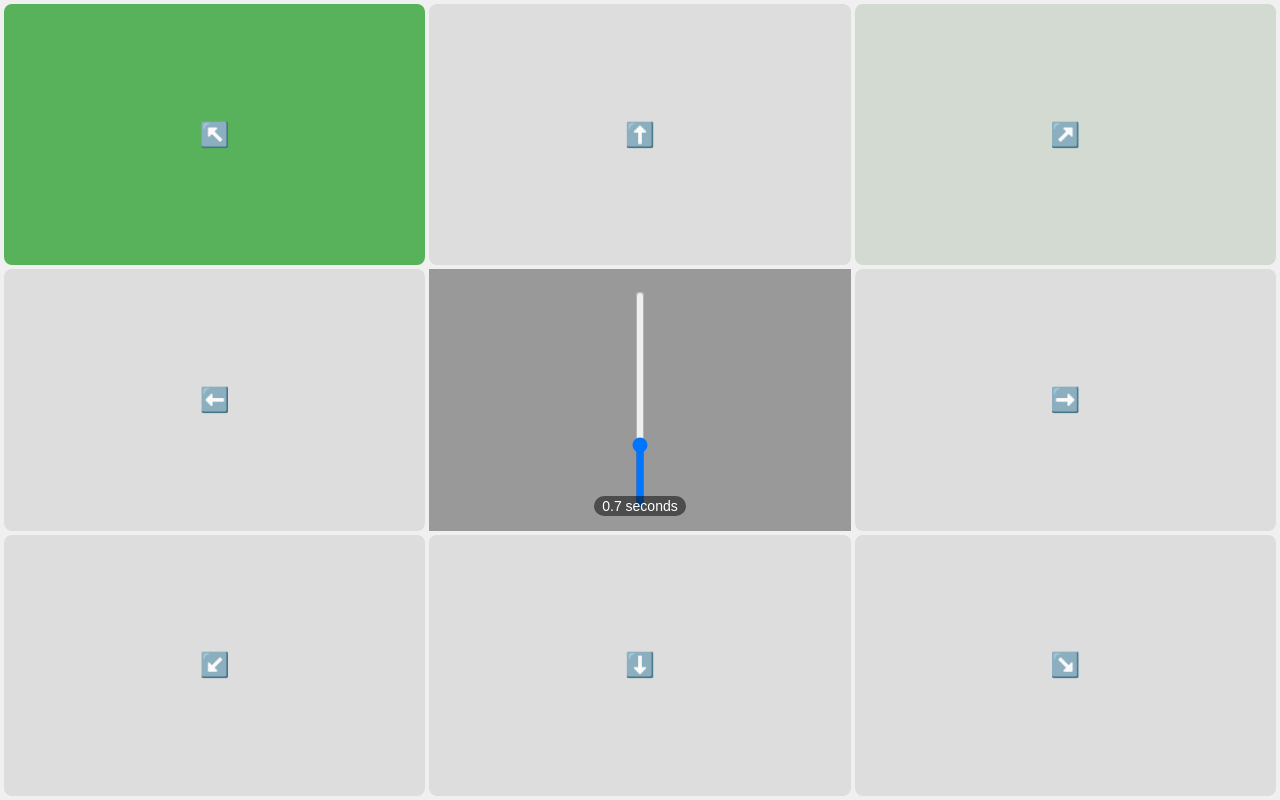
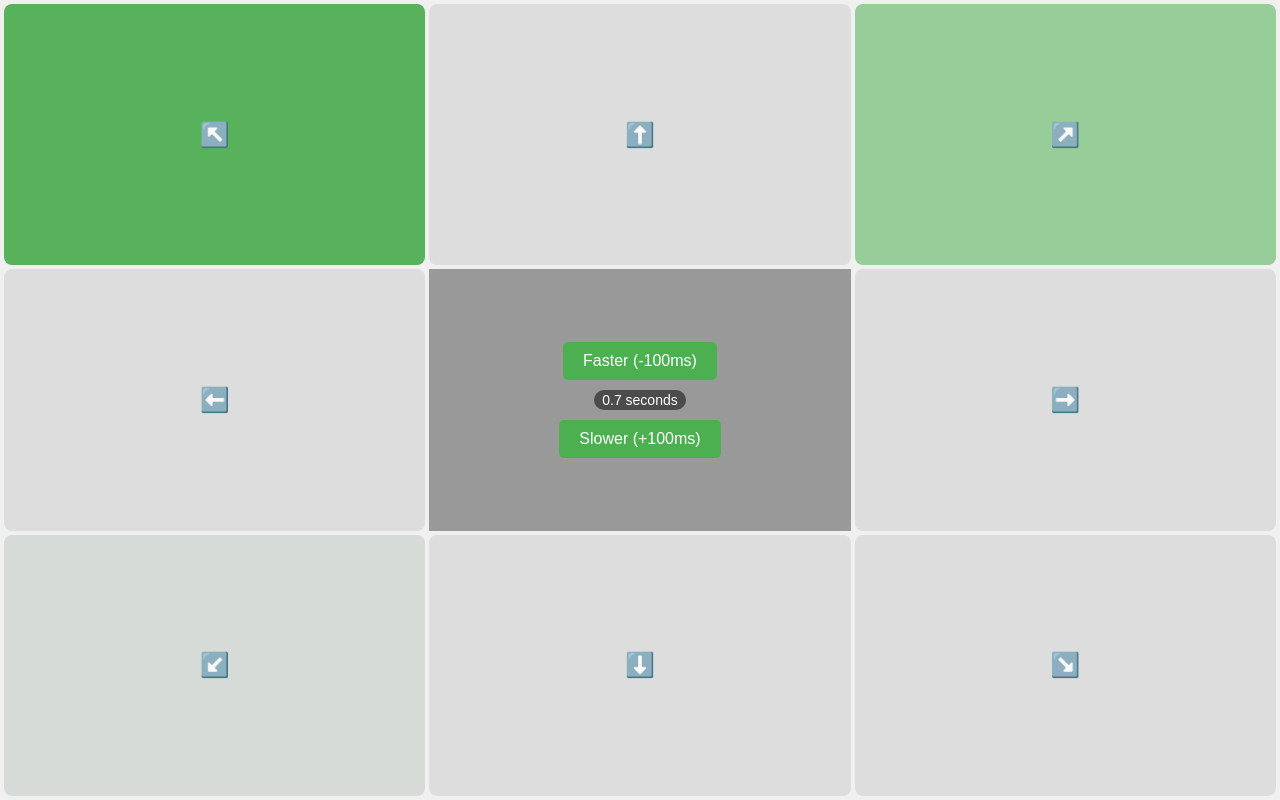
Before and after one commit to nicholasRutherford/shuffler, a plain HTML site: page index.html in a window 1280 px wide. Drawn offline with Linux system fonts and the light colour scheme.

Commit message:
Replace slider with buttons and add a trail

```diff
--- a/index.html
+++ b/index.html
@@ -5,7 +5,7 @@
     <style>
       body {
         margin: 0;
-        height: 100vh;
+        height: 100dvh;
         display: flex;
         flex-direction: column;
         font-family: Arial, sans-serif;
@@ -38,6 +38,11 @@
         color: white;
       }
 
+      .previous {
+        background: rgba(76, 175, 80, 0.5);
+        color: white;
+      }
+
       #center {
         background: #999;
         display: flex;
@@ -48,7 +53,6 @@
         text-align: center;
         padding: 10px;
         gap: 10px;
-        position: relative;
       }
 
       #speedControl {
@@ -58,19 +62,25 @@
         flex-direction: column;
         align-items: center;
         justify-content: center;
-        position: relative;
+        gap: 10px;
       }
 
-      #speedSlider {
-        writing-mode: bt-lr;
-        -webkit-appearance: slider-vertical;
-        width: 40px;
-        height: 90%;
+      .speed-btn {
+        padding: 10px 20px;
+        border: none;
+        border-radius: 5px;
+        background: #4caf50;
+        color: white;
+        cursor: pointer;
+        font-size: 16px;
+        transition: background-color 0.2s;
+      }
+
+      .speed-btn:hover {
+        background: #45a049;
       }
 
       #speedLabel {
-        position: absolute;
-        bottom: 5px;
         background: rgba(0, 0, 0, 0.5);
         color: white;
         padding: 2px 8px;
@@ -87,15 +97,9 @@
       <div class="cell" data-pos="W">⬅️</div>
       <div id="center">
         <div id="speedControl">
-          <input
-            type="range"
-            id="speedSlider"
-            min="200"
-            max="2000"
-            value="700"
-            step="100"
-          />
+          <button class="speed-btn" id="fasterBtn">Faster (-100ms)</button>
           <span id="speedLabel">0.7 seconds</span>
+          <button class="speed-btn" id="slowerBtn">Slower (+100ms)</button>
         </div>
       </div>
       <div class="cell" data-pos="E">➡️</div>
@@ -108,57 +112,75 @@
       const positions = ["NW", "N", "NE", "W", "E", "SW", "S", "SE"];
       let intervalId = null;
       let lastPosition = null;
-      const speedSlider = document.getElementById("speedSlider");
+      let currentSpeed = 700; // Initial speed in milliseconds
       const speedLabel = document.getElementById("speedLabel");
+      const fasterBtn = document.getElementById("fasterBtn");
+      const slowerBtn = document.getElementById("slowerBtn");
 
       function getRandomPosition() {
-        // Filter out the last position
         const availablePositions = positions.filter(
           (pos) => pos !== lastPosition
         );
         let randomIndex = Math.floor(Math.random() * availablePositions.length);
         let position = availablePositions[randomIndex];
-        lastPosition = position; // Store this position for next time
         return position;
       }
 
       function highlightPosition(position) {
-        document.querySelectorAll(".cell").forEach((cell) => {
+        // Remove previous highlight
+        document.querySelectorAll(".previous").forEach((cell) => {
+          cell.classList.remove("previous");
+        });
+
+        // Set previous position
+        if (lastPosition) {
+          document
+            .querySelector(`[data-pos="${lastPosition}"]`)
+            .classList.add("previous");
+        }
+
+        // Remove active highlight
+        document.querySelectorAll(".active").forEach((cell) => {
           cell.classList.remove("active");
         });
 
+        // Set new active position
         if (position) {
           document
             .querySelector(`[data-pos="${position}"]`)
             .classList.add("active");
         }
+
+        lastPosition = position;
       }
 
-      function updateSpeedLabel(value) {
-        const seconds = value / 1000;
+      function updateSpeedLabel() {
+        const seconds = currentSpeed / 1000;
         speedLabel.textContent = `${seconds.toFixed(1)} second${
           seconds !== 1 ? "s" : ""
         }`;
       }
 
       function startAutoPlay() {
-        // Clear any existing interval
         if (intervalId) {
           clearInterval(intervalId);
         }
-        // Start new interval
         intervalId = setInterval(() => {
           highlightPosition(getRandomPosition());
-        }, speedSlider.value);
+        }, currentSpeed);
       }
 
-      speedSlider.addEventListener("input", (e) => {
-        updateSpeedLabel(e.target.value);
+      function changeSpeed(delta) {
+        currentSpeed = Math.max(200, Math.min(2000, currentSpeed + delta));
+        updateSpeedLabel();
         startAutoPlay();
-      });
+      }
 
-      // Initialize speed label and start auto-play
-      updateSpeedLabel(speedSlider.value);
+      fasterBtn.addEventListener("click", () => changeSpeed(-100));
+      slowerBtn.addEventListener("click", () => changeSpeed(100));
+
+      // Initialize
+      updateSpeedLabel();
       startAutoPlay();
     </script>
   </body>
```
